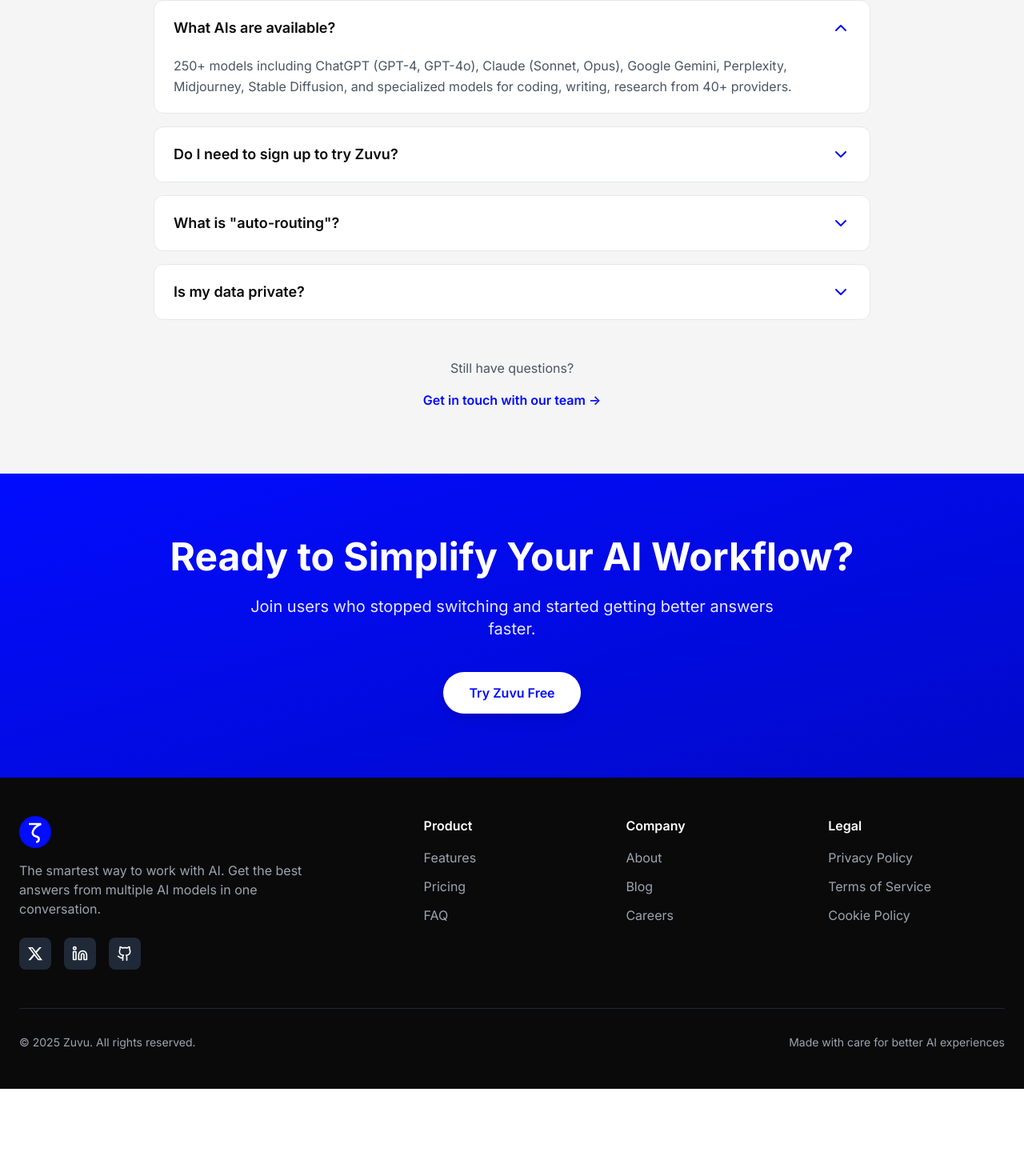
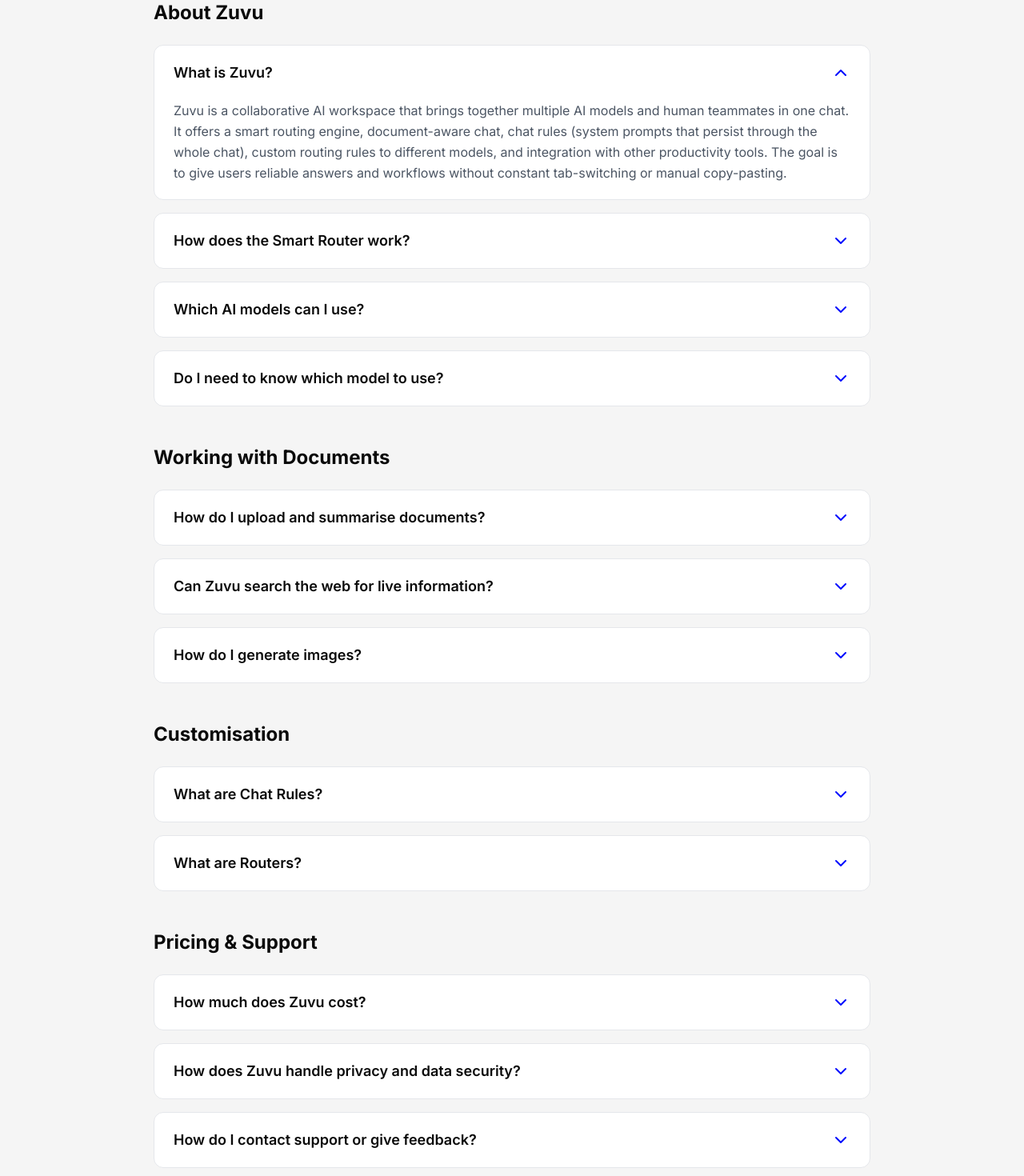
Before and after one commit to danraidev/zuvulanding, a React (Vite) app: page / in a window 1280 px wide. Shown: the part 4196-5666 px from the top of the page at 80% size. Before the commit the page ends 5557 px from the top, so only its background shows below. Built offline with nearby package versions, Linux system fonts and the light colour scheme.

Commit message:
Updated FAQ.tsx

```diff
--- a/src/components/FAQ.tsx
+++ b/src/components/FAQ.tsx
@@ -4,22 +4,74 @@ import { useState } from 'react';
 export default function FAQ() {
   const [openIndex, setOpenIndex] = useState<number | null>(0);
 
-  const faqs = [
+  const faqCategories = [
     {
-      question: 'What AIs are available?',
-      answer: '250+ models including ChatGPT (GPT-4, GPT-4o), Claude (Sonnet, Opus), Google Gemini, Perplexity, Midjourney, Stable Diffusion, and specialized models for coding, writing, research from 40+ providers.',
+      category: 'About Zuvu',
+      faqs: [
+        {
+          question: 'What is Zuvu?',
+          answer: 'Zuvu is a collaborative AI workspace that brings together multiple AI models and human teammates in one chat. It offers a smart routing engine, document-aware chat, chat rules (system prompts that persist through the whole chat), custom routing rules to different models, and integration with other productivity tools. The goal is to give users reliable answers and workflows without constant tab-switching or manual copy-pasting.',
         },
         {
-      question: 'Do I need to sign up to try Zuvu?',
-      answer: 'No! You can start using our demo immediately with no sign-up. Sign up for a free account only when you want to save your chat history or access more features.',
+          question: 'How does the Smart Router work?',
+          answer: 'The Smart Router uses category-aware routing: when you ask a question, Zuvu assigns it to a category (such as research, coding, legal, analytics, etc.) and selects the model that tends to perform best for that category. For example, a research question might be routed to Perplexity Sonar, while a coding question might use Claude Sonnet 4.5. This removes guess-work and ensures that each query goes to the best model available.',
         },
         {
-      question: 'What is "auto-routing"?',
-      answer: 'It\'s our simple feature where Zuvu analyzes your question and automatically selects the best AI model to answer it. You are always in control.',
+          question: 'Which AI models can I use?',
+          answer: 'Zuvu supports many popular models including: OpenAI (GPT-5.1, GPT-5 Chat, image-1), Anthropic (Claude Sonnet 4.5, Claude Opus), Google (Gemini 3 Pro, Imagen nano banana), Perplexity (Sonar Pro), xAI (Grok 4.1, Grok Vision), and others like Mistral, Qwen, Meta Llama models. You can also invite multiple models into the same chat to compare their answers.',
         },
         {
-      question: 'Is my data private?',
-      answer: 'Yes. Your conversations are private and never used to train AI models. You can delete your history anytime.',
+          question: 'Do I need to know which model to use?',
+          answer: 'No. If you use the Smart Router, Zuvu decides the best model based on the task. You can, however, mention a specific model with @ModelName to direct a question to that model if you want to see how it performs. You can also add multiple models to the chat and have them critique or build on each other\'s responses.',
+        },
+      ],
+    },
+    {
+      category: 'Working with Documents',
+      faqs: [
+        {
+          question: 'How do I upload and summarise documents?',
+          answer: 'Go to the Documents tab or click the Docs icon inside a chat. You can upload PDFs, CSVs or other files using the paperclip icon. Once uploaded, use the # symbol to reference a file and ask questions. For example, "#AnnualReport.pdf summarize this" prompts the AI to read the file and summarise it.',
+        },
+        {
+          question: 'Can Zuvu search the web for live information?',
+          answer: 'Yes. In a chat, clicking the Web button activates live web search. When web search is enabled, questions such as "Find the latest news about Zuvu" are answered using current internet sources.',
+        },
+        {
+          question: 'How do I generate images?',
+          answer: 'Click the Create Image button at the bottom of the chat window. The button will turn Active. Then type a description of what you want and send the message. Zuvu will route your request to an appropriate image-generation model and return a picture. After the image appears, you can press the edit button to refine the output.',
+        },
+      ],
+    },
+    {
+      category: 'Customisation',
+      faqs: [
+        {
+          question: 'What are Chat Rules?',
+          answer: 'Chat Rules are system prompts that apply to every model in a chat. They set tone, formatting or facts that the models must remember. For example, a rule might say, "Always use a friendly, concise tone and cite sources." You can add information about yourself or your company to persist through chats for optimized and correct outputs from all the models in the chat.',
+        },
+        {
+          question: 'What are Routers?',
+          answer: 'Besides the Smart Router, Zuvu allows you to create your own custom routers. A router is a set of routing rules that specify which model should answer certain types of prompts. You can name your router, create rules manually by adding condition-model pairs, generate rules with AI, and test the router. This lets advanced users fine-tune performance or control costs by assigning the right model for specific tasks.',
+        },
+      ],
+    },
+    {
+      category: 'Pricing & Support',
+      faqs: [
+        {
+          question: 'How much does Zuvu cost?',
+          answer: 'Zuvu is free to try for one prompt. After that, the service currently costs US$4.99 per month. A paid subscription unlocks access to multiple models, document handling, web search, image generation, custom routers and Notion export.',
+        },
+        {
+          question: 'How does Zuvu handle privacy and data security?',
+          answer: 'Zuvu emphasizes consent and data protection. Chat history and documents are stored only to provide services; analytics are opt-in and aggregated; and user identifiers are hashed. Third-party model providers may receive chat messages for processing, but Zuvu does not sell user data. The platform is working toward SOC 2 compliance and offers data residency options for enterprise customers.',
+        },
+        {
+          question: 'How do I contact support or give feedback?',
+          answer: 'Reach out at contact@zuvu.ai. Zuvu welcomes feedback and runs user surveys to guide feature development.',
+        },
+      ],
     },
   ];
 
@@ -35,14 +87,25 @@ export default function FAQ() {
           </p>
         </div>
 
+        <div className="space-y-12">
+          {faqCategories.map((category, categoryIndex) => (
+            <div key={categoryIndex}>
+              <h3 className="text-2xl font-bold text-[#0a0a0a] mb-6">
+                {category.category}
+              </h3>
               <div className="space-y-4">
-          {faqs.map((faq, index) => (
+                {category.faqs.map((faq, faqIndex) => {
+                  const globalIndex = faqCategories
+                    .slice(0, categoryIndex)
+                    .reduce((sum, cat) => sum + cat.faqs.length, 0) + faqIndex;
+
+                  return (
                     <div
-              key={index}
+                      key={faqIndex}
                       className="bg-white rounded-xl border border-gray-200 overflow-hidden hover:shadow-md transition-all duration-200"
                     >
                       <button
-                onClick={() => setOpenIndex(openIndex === index ? null : index)}
+                        onClick={() => setOpenIndex(openIndex === globalIndex ? null : globalIndex)}
                         className="w-full px-6 py-5 flex items-center justify-between text-left"
                       >
                         <span className="text-lg font-semibold text-[#0a0a0a] pr-8">
@@ -50,7 +113,7 @@ export default function FAQ() {
                         </span>
                         <ChevronDown
                           className={`text-[#020CFE] flex-shrink-0 transition-transform duration-300 ${
-                    openIndex === index ? 'rotate-180' : ''
+                            openIndex === globalIndex ? 'rotate-180' : ''
                           }`}
                           size={24}
                         />
@@ -58,12 +121,16 @@ export default function FAQ() {
 
                       <div
                         className={`overflow-hidden transition-all duration-300 ${
-                  openIndex === index ? 'max-h-96' : 'max-h-0'
+                          openIndex === globalIndex ? 'max-h-[500px]' : 'max-h-0'
                         }`}
                       >
                         <div className="px-6 pb-5">
                           <p className="text-gray-600 leading-relaxed">{faq.answer}</p>
                         </div>
+                      </div>
+                    </div>
+                  );
+                })}
               </div>
             </div>
           ))}
@@ -72,10 +139,10 @@ export default function FAQ() {
         <div className="mt-12 text-center">
           <p className="text-gray-600 mb-4">Still have questions?</p>
           <a
-            href="#contact"
+            href="mailto:contact@zuvu.ai"
             className="text-[#020CFE] font-semibold hover:underline"
           >
-            Get in touch with our team →
+            Contact us at contact@zuvu.ai →
           </a>
         </div>
       </div>
```
Lines whose indentation alone changed are shown as unchanged.
